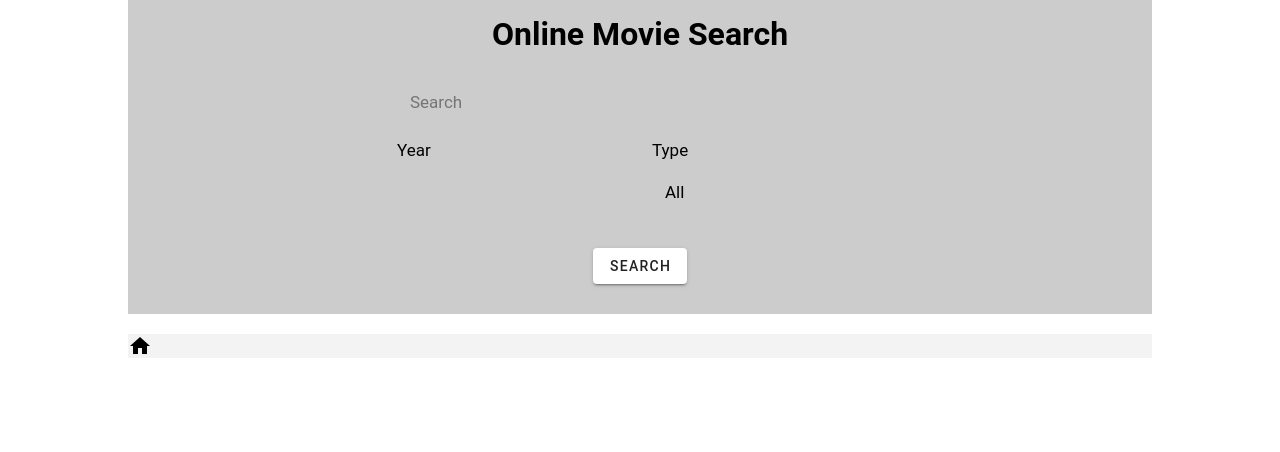
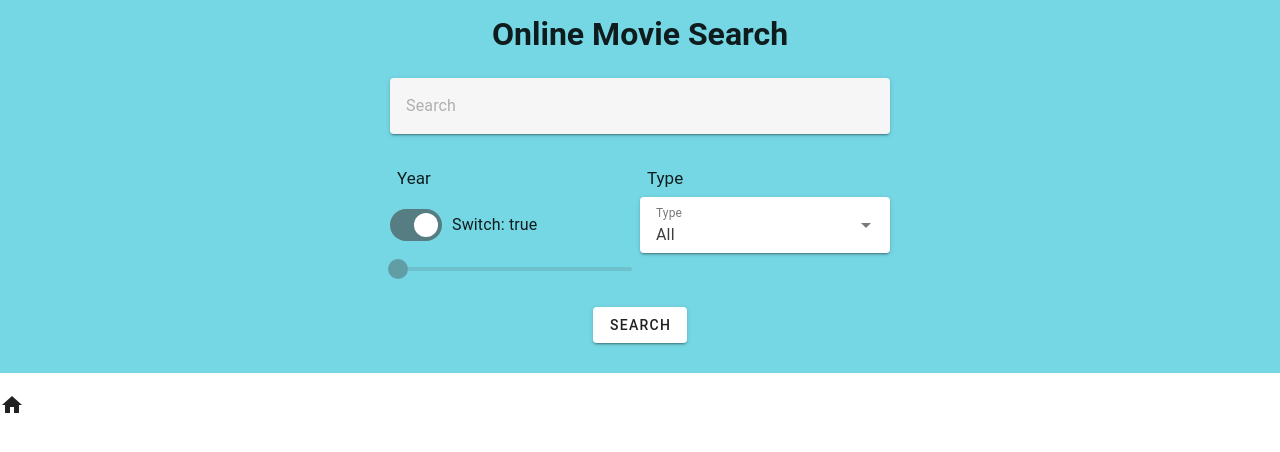
Before and after one commit to Brodatsky/movie-search, a Vue app: page / in a window 1280 px wide. Shown: the top 452 px of the page. Built offline with nearby package versions, Linux system fonts and the light colour scheme.

Commit message:
input text and select

```diff
--- a/src/App.vue
+++ b/src/App.vue
@@ -9,17 +9,27 @@ const form = ref({
   page: 1,
 });
 
+const selectItems = ref([
+  { title: "All", value: "" },
+  { title: "Movie", value: "Movie" },
+  { title: "Series", value: "Series" },
+]);
+
 const data: any = ref("");
 const isLoading = ref(false);
 
+const IsSliderDisable = ref(true);
+
 async function getPage() {
   isLoading.value = true;
+  console.log(form);
+
   let res: any = await fetch(
     `https://www.omdbapi.com/?s=${form.value.search}&y=${form.value.year}&type=${form.value.type}&page=${form.value.page}&apikey=77b8e5a8`
   );
+
   let obj = await res.json();
   data.value = obj.Search;
-
   isLoading.value = false;
 }
 
@@ -35,49 +45,51 @@ function prevPage() {
 </script>
 
 <template>
+  <v-app>
     <div class="header">
       <h1 class="header__title">Online Movie Search</h1>
       <div class="form">
         <div class="form__search">
-        <input
+          <v-text-field
+            variant="solo-filled"
             v-model="form.search"
-          type="text"
             placeholder="Search"
             id="form__title"
-          class="form__option"
-        />
+          ></v-text-field>
         </div>
-      <div class="form__options">
-        <div>
+        <div class="d-flex w-100">
+          <div class="w-50">
             <label for="form__year" class="form__label">Year</label>
-
-          <input
+            <v-switch
+              v-model="IsSliderDisable"
+              :label="`Switch: ${IsSliderDisable.toString()}`"
+              hide-details
+              inset
+            ></v-switch>
+            <v-slider
+              :disabled="IsSliderDisable"
               v-model="form.year"
-            id="form__year"
-            type="number"
-            min="1900"
-            max="2023"
-            step="1"
-            class="form__option"
-          />
+              thumb-label
+              :max="2023"
+              :min="1900"
+              :step="1"
+            ></v-slider>
           </div>
-        <div>
+          <div class="w-50">
             <label for="form__type" class="form__label">Type</label>
-
-          <select v-model="form.type" id="form__type" class="form__option">
-            <option>Movie</option>
-            <option>Series</option>
-            <option value="" selected>All</option>
-          </select>
+            <v-select
+              v-model="form.type"
+              label="Type"
+              :items="selectItems"
+              variant="solo"
+            ></v-select>
           </div>
         </div>
         <v-btn @click="getPage"> Search </v-btn>
       </div>
     </div>
-
-  <div class="main">
+    <v-main>
       <v-icon icon="mdi-home" />
-
       <CardList :data="data" />
 
       <div v-if="data" class="main__btns">
@@ -85,7 +97,8 @@ function prevPage() {
         <p class="loader" v-if="isLoading">Loading...</p>
         <button @click="nextPage" class="btn">Next</button>
       </div>
-  </div>
+    </v-main></v-app
+  >
 </template>
 
 <style scoped>
@@ -95,8 +108,8 @@ function prevPage() {
 .header {
   padding: 10px;
   margin: 0 auto;
-  max-width: 1024px;
-  background: rgb(204, 204, 204);
+  width: 100%;
+  background: rgb(117, 215, 228);
   margin-bottom: 20px;
 }
 .header__title {
@@ -133,6 +146,7 @@ function prevPage() {
   width: 100%;
   gap: 10px;
   margin-bottom: 30px;
+  background: rgb(173, 170, 170);
 }
 .form__options div {
   display: flex;
--- a/src/components/CardList.vue
+++ b/src/components/CardList.vue
@@ -6,10 +6,10 @@ const props = defineProps({
 
 <template>
   <div class="cards__list">
-    <div v-for="card in data" class="card">
-      <img :src="card.Poster" class="card__img" :alt="card.Title" />
-
-      <h3 class="card__title">{{ card.Title }}</h3>
+    <div v-for="card in data">
+      <v-sheet :title="card.Title" class="card">
+        <img :src="card.Poster" class="card__img" :alt="card.Title"
+      /></v-sheet>
     </div>
   </div>
 </template>
@@ -27,7 +27,7 @@ const props = defineProps({
   padding: 5px;
   width: 190px;
   border: 1px solid black;
-  background: rgb(212, 212, 212);
+  background: rgb(255, 255, 255);
   display: flex;
   flex-direction: column;
   align-items: center;
```
Lines whose indentation alone changed are shown as unchanged.
